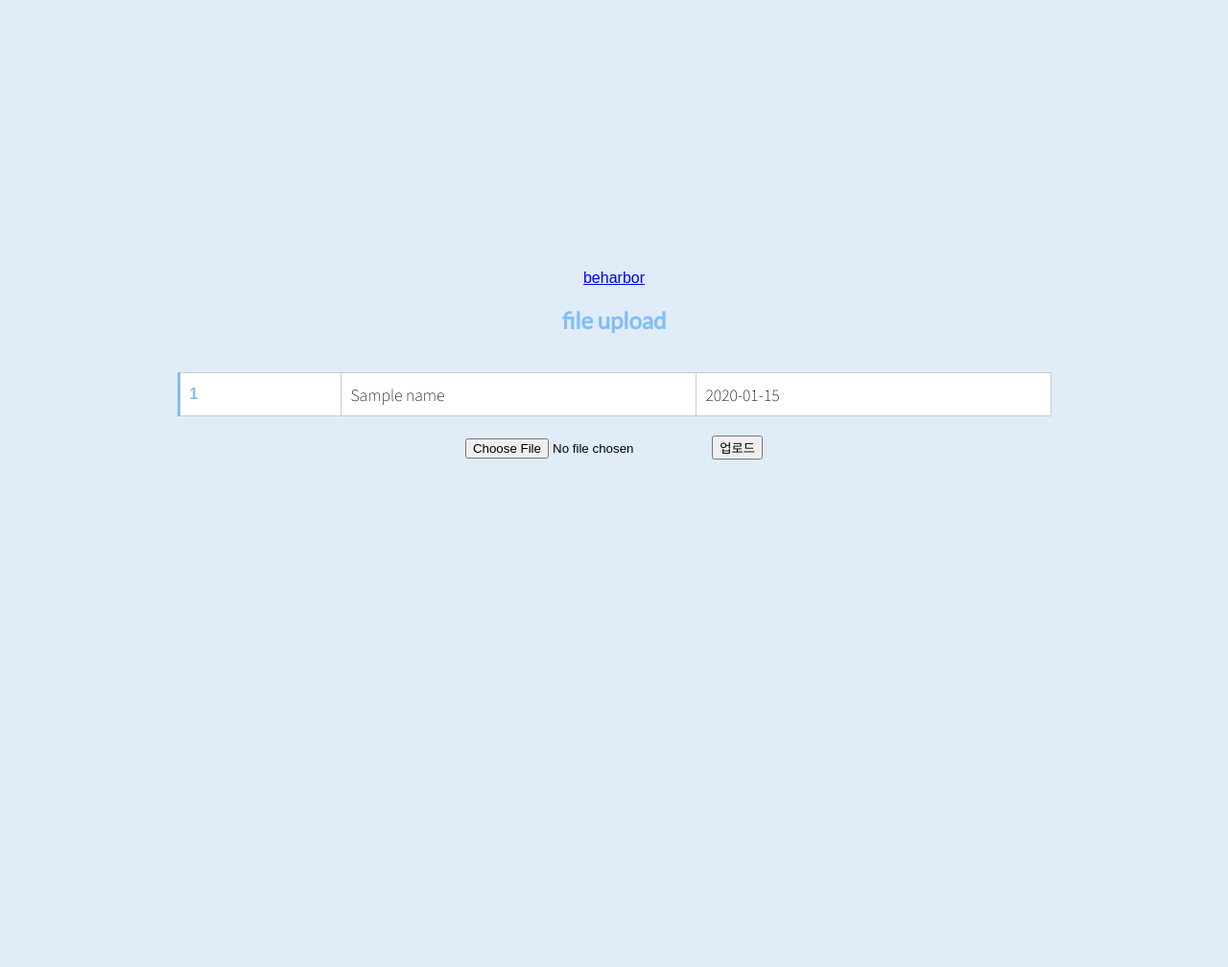
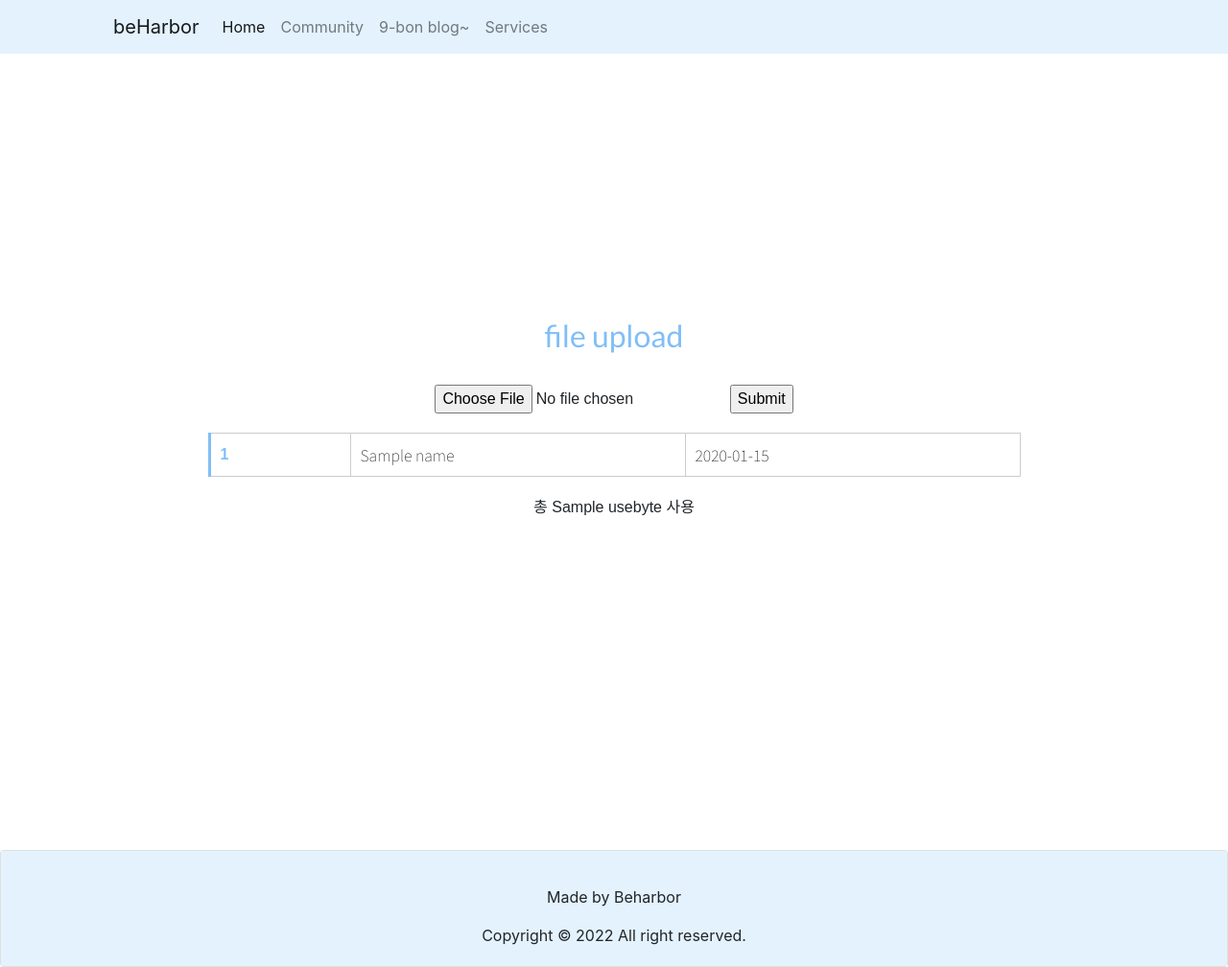
Before and after one commit to BonhyeonGu/BeHarbor_Front, a Flask app: template templates/file_setting.html in a window 1280 px wide. Shown: the whole page at 96% size. Before the commit the page ends 479 px from the top, so only its background shows below. Run offline with Flask 2, Linux system fonts and the light colour scheme; the template is opened without the code that fills it: most values are stand-ins (such as "Sample title", 1, 10 or a date in 2020); some libraries are stand-ins or nearby versions.

Commit message:
배너와 하단 표시 추가

```diff
--- a/static/css/file_setting.css
+++ b/static/css/file_setting.css
@@ -2,9 +2,9 @@
 @import url('https://fonts.googleapis.com/css2?family=Lato&display=swap');
 
 
-body {
+.main {
 	/* background: #f3e0e2; */
-    background: #E0ECF8;
+    /* background: #E0ECF8; */
 	display: flex;
 	justify-content: center;
 	align-items: center;
--- a/templates/file_setting.html
+++ b/templates/file_setting.html
@@ -9,9 +9,47 @@
 </head>
 
 <body>
-    <a href="{{url_for('home')}}">beharbor</a>
+    <!-- css연동(CDN) -->
+    <script src="https://cdn.jsdelivr.net/npm/bootstrap@5.1.3/dist/js/bootstrap.bundle.min.js" integrity="sha384-ka7Sk0Gln4gmtz2MlQnikT1wXgYsOg+OMhuP+IlRH9sENBO0LRn5q+8nbTov4+1p"
+    crossorigin="anonymous"></script>
+    <!-- css연동(직접) -->
+    <script src="assets/js/bootstrap.js"></script>
+    <script src="assets/js/main.js"></script>
+    <link rel="stylesheet" href="https://stackpath.bootstrapcdn.com/bootstrap/4.3.1/css/bootstrap.min.css" integrity="sha384-ggOyR0iXCbMQv3Xipma34MD+dH/1fQ784/j6cY/iJTQUOhcWr7x9JvoRxT2MZw1T" crossorigin="anonymous"/>
+    <script src="https://ajax.googleapis.com/ajax/libs/jquery/3.4.1/jquery.min.js"></script>
+    <script src="https://maxcdn.bootstrapcdn.com/bootstrap/4.3.1/js/bootstrap.min.js"></script>
+
+    <!-- Responsive navbar-->
+    <nav class="navbar navbar-expand-lg navbar-light" style="background-color: #e3f2fd;">
+        <div class="container px-5">
+            <a class="navbar-brand" href="{{url_for('home')}}">beHarbor</a>
+            <button class="navbar-toggler" type="button" data-bs-toggle="collapse" data-bs-target="#navbarSupportedContent" aria-controls="navbarSupportedContent" aria-expanded="false" aria-label="Toggle navigation"><span class="navbar-toggler-icon"></span></button>
+            <div class="collapse navbar-collapse" id="navbarSupportedContent">
+                <ul class="navbar-nav ms-auto mb-2 mb-lg-0">
+                    <li class="nav-item"><a class="nav-link active" aria-current="page" href="{{url_for('home')}}">Home</a></li>
+                    <li class="nav-item"><a class="nav-link" href="#!">Community</a></li>
+                    <li class="nav-item"><a class="nav-link" href="#!">9-bon blog~</a></li>
+                    <li class="nav-item"><a class="nav-link" href="#!">Services</a></li>
+                </ul>
+            </div>
+        </div>
+    </nav>
+    <div class="main">
     <h2>file upload</h2>
+    <br>
     <!-- <span class="total_use">총 사용량 : {{use}}byte</span> -->
+    <!-- <div class ="filebox"> -->
+        <form action="/upload_back" method="POST" enctype="multipart/form-data">
+            <input type = "file" name = "file" >
+            <input type = "submit" />
+            <!-- <div class="filebox">
+                <input class="upload-name" value="choose" disabled="disabled">
+                <label for="file">파일선택</label>
+                <input type="file" name = "file" id="file" class="upload-hidden" />
+                <input type = "submit" id="sm" />
+            </div> -->
+        </form>
+    <!-- </div> -->
     <div class ="tablebox">
         <!-- <caption class="total_use">총 사용량 : {{use}}byte</caption> -->
         <!-- <span class="total_use">총 사용량 : {{use}}byte</span> -->
@@ -25,10 +63,23 @@
             {% endfor %}
         </table>
     </div>
-    <form action="/upload_back" method="POST" enctype="multipart/form-data">
-        <input type = "file" name = "file" class ="upload-name"/>
-        <input type="submit" value="업로드"/>
-    </form>
+    <span class = "total_use">총 {{use}}byte 사용</span>
+    </div>
+    <!------------------ footer -------------------->
+    <footer>
+        <div class="card text-center">
+            <div class="card-body" style="background-color: #e3f2fd;">
+            <p class="card-text mt-3">Made by Beharbor</p>
+            <p class="card-text">Copyright &copy; <script>document.write(new Date().getFullYear());</script> All right reserved.</p>
+            </div>
+        </div>
+    </footer>
+    <!-- ############## Footer End ################-->
+    <!-- Bootstrap core JS-->
+    <script src="https://cdn.jsdelivr.net/npm/bootstrap@5.1.3/dist/js/bootstrap.bundle.min.js"></script>
+    <!-- Core theme JS-->
+    <script src="js/scripts.js"></script>
+
 </body>
 <!--———————— ———————— html ———————— ————————-->
 
```
Also changed, not shown: other parts of static/css/file_setting.css (+65 -0 lines).
